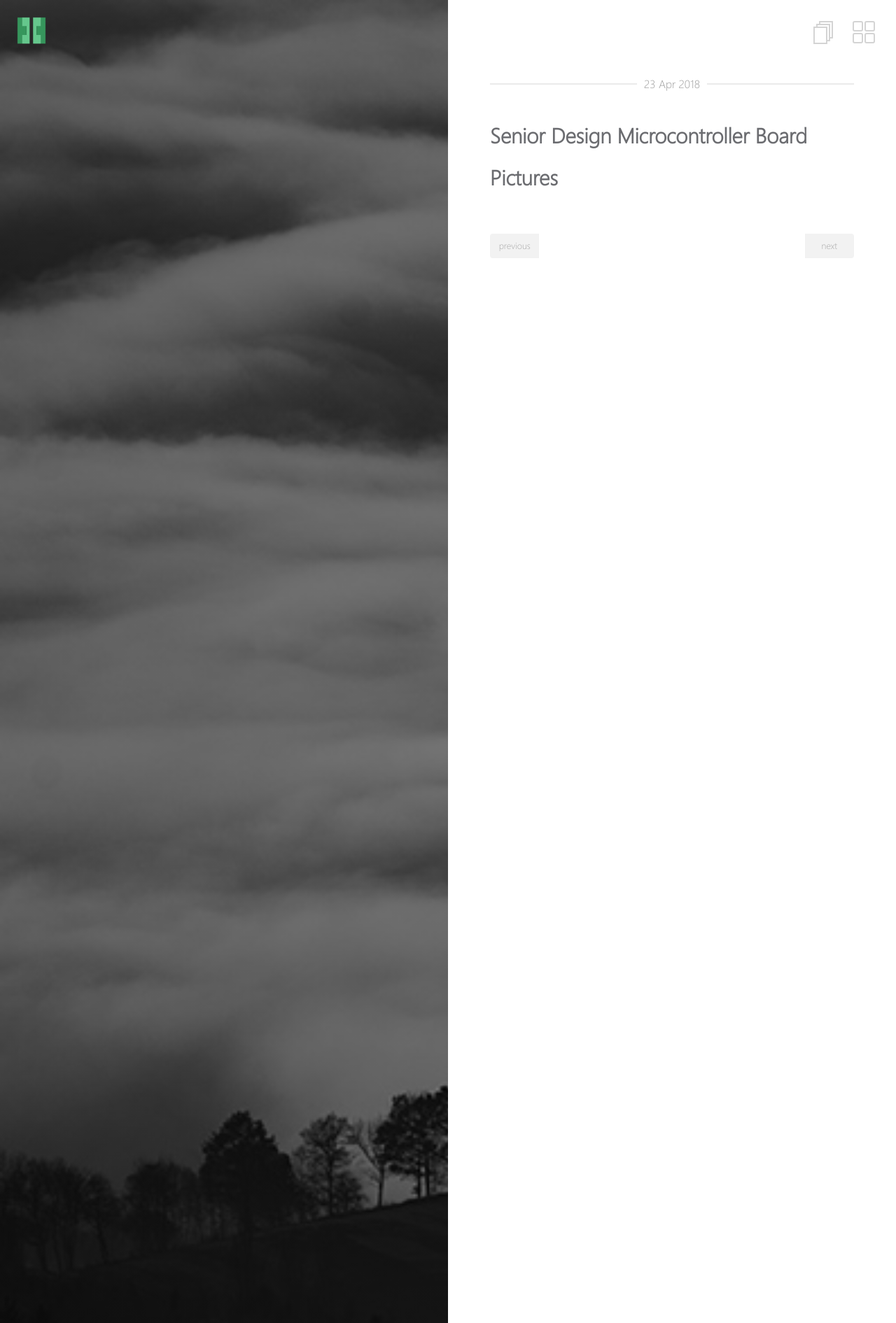
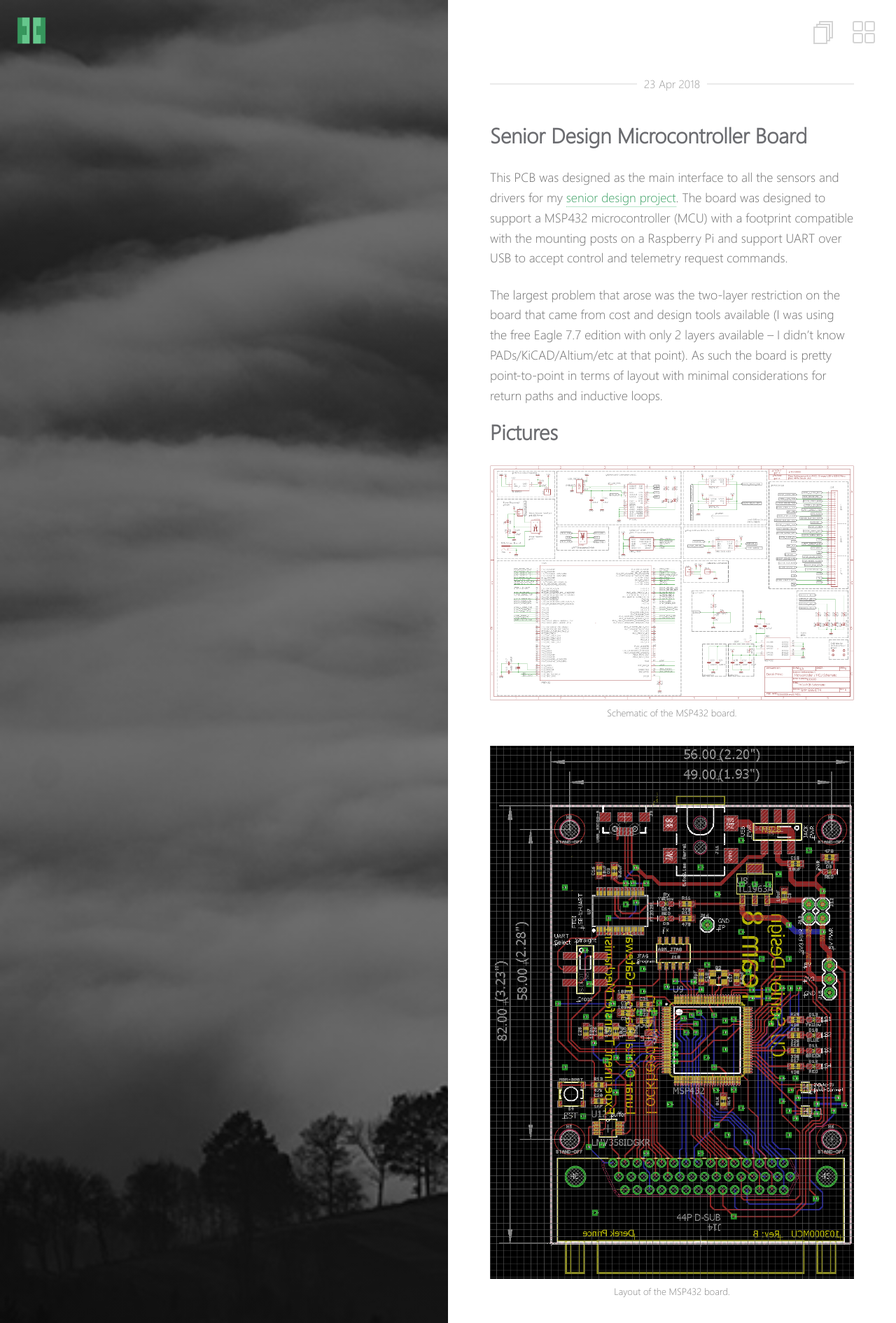
Before and after one commit to Aetas/justadd.coffee, a Jekyll site: the page built from jekyll/_posts/2018-04-23-senior-design-microcontroller.md, in a window 1280 px wide. Shown: the top 1891 px of the page at 70% size. Built offline with Jekyll 4.4.1, drawn with Linux system fonts in a browser that asks for light colours; some of the changed text lies outside the part shown.

Commit message:
Added SD MSP board project. Removed irrelavant projects

```diff
--- a/jekyll/_posts/2018-04-23-senior-design-microcontroller.md
+++ b/jekyll/_posts/2018-04-23-senior-design-microcontroller.md
@@ -20,6 +20,33 @@
 ---
 
 ## Senior Design Microcontroller Board
+This PCB was designed as the main interface to all the sensors and drivers for my [senior design project]({{ site.url }}{% post_url  2017-10-01-Senior-Design %}). The board was designed to support a MSP432 microcontroller (MCU) with a footprint compatible with the mounting posts on a Raspberry Pi and support UART over USB to accept control and telemetry request commands.
 
+The largest problem that arose was the two-layer restriction on the board that came from cost and design tools available (I was using the free Eagle 7.7 edition with only 2 layers available – I didn't know PADs/KiCAD/Altium/etc at that point). As such the board is pretty point-to-point in terms of layout with minimal considerations for return paths and inductive loops.
 
 ## Pictures
+<figure>
+	<a href="/images/sd_mcu_pcb/MSP432_MCU_sch.PNG"><img src="/images/sd_mcu_pcb/MSP432_MCU_sch.PNG"></a>
+	<figcaption>Schematic of the MSP432 board.</figcaption>
+</figure>
+
+<figure>
+	<a href="/images/sd_mcu_pcb/MSP432_MCU_brd.PNG"><img src="/images/sd_mcu_pcb/MSP432_MCU_brd.PNG"></a>
+	<figcaption>Layout of the MSP432 board.</figcaption>
+</figure>
+
+<figure class="half">
+	<a href="/images/sd_mcu_pcb/checking_paste.jpg"><img src="/images/sd_mcu_pcb/checking_paste.jpg"></a>
+  <a href="/images/sd_mcu_pcb/checking_reflow_see_MCU_leads.jpg"><img src="/images/sd_mcu_pcb/checking_reflow_see_MCU_leads.jpg"></a>
+	<figcaption>Pre and post flow inspection</figcaption>
+</figure>
+
+<figure>
+	<a href="/images/sd_mcu_pcb/assembled.jpg"><img src="/images/sd_mcu_pcb/assembled.jpg"></a>
+	<figcaption>S.</figcaption>
+</figure>
+
+<figure>
+	<a href="/images/sd_mcu_pcb/bottom.jpg"><img src="/images/sd_mcu_pcb/bottom.jpg"></a>
+	<figcaption>Schematic of the MSP432 board.</figcaption>
+</figure>
```
Also changed, not shown: jekyll/_data/projects.yaml (+6 -26 lines), jekyll/_posts/2018-10-01-ground-bounce-timer.md (added, +21 -0 lines), jekyll/images/sd_mcu_pcb/assembled.jpg, jekyll/images/sd_mcu_pcb/bottom.jpg, jekyll/images/sd_mcu_pcb/checking_paste.jpg, jekyll/images/sd_mcu_pcb/checking_reflow_see_MCU_leads.jpg.
